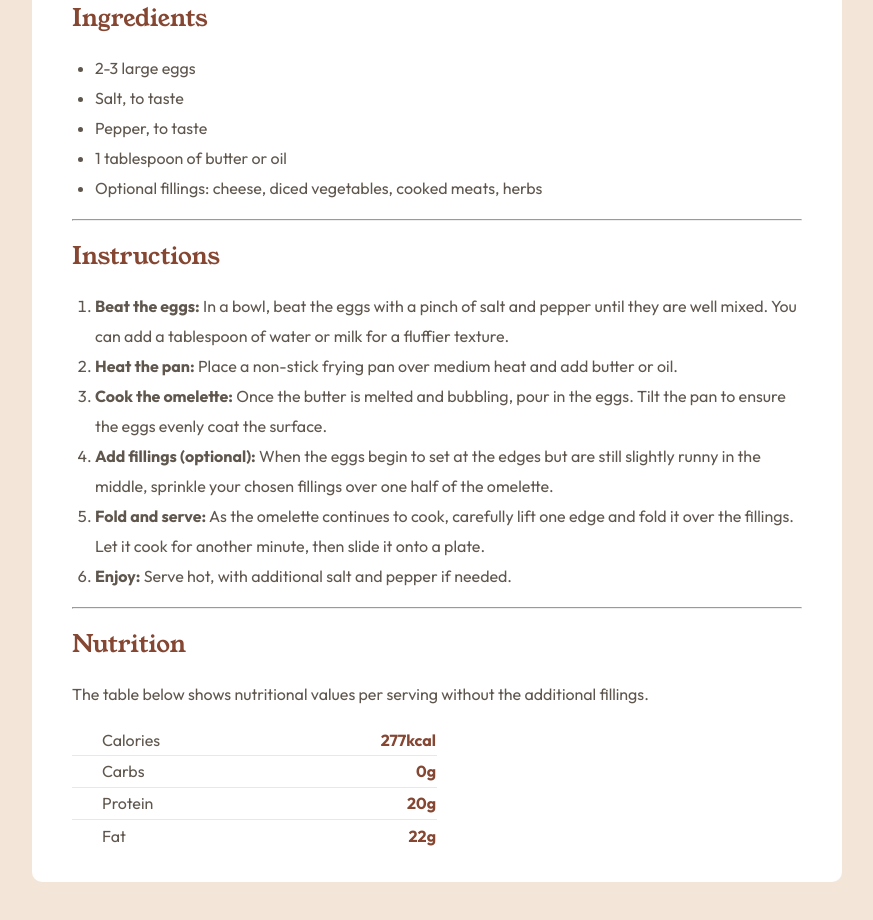
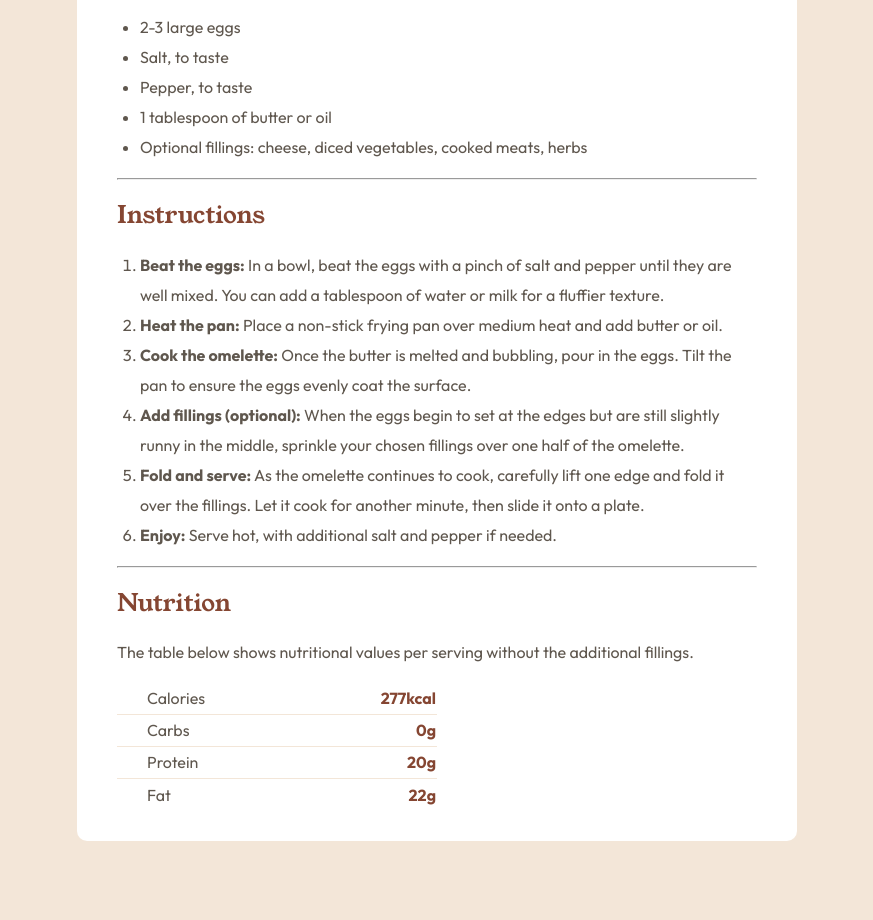
Before and after one commit to kateahn6/recipe-page, a plain HTML site: page index.html in a window 1536 px wide. Shown: the part 763-1683 px from the top of the page, without its empty margins (331-1204 px from the left). After the commit the page ends 1654 px from the top, so only its background shows below. Drawn offline with Linux system fonts and the light colour scheme.

Commit message:
Add files via upload

```diff
--- a/style.css
+++ b/style.css
@@ -13,9 +13,8 @@ body{
     font-size: 16px;
     line-height: 30px;
     font-family: "Outfit", sans-serif;
-    font-optical-sizing: auto;
     font-weight: 400;
-    color: hsl(30, 10%, 34%)
+    color: hsl(30, 10%,34%);
 }
 
  .main{
@@ -98,13 +97,21 @@ h1{
 }
 
 @media screen and (min-width: 320px){
-    #grid{
-        margin: 10px;
+    body{
+        padding: 50px 100px;
+    }
+
+    .main{
+        max-width: 200px;
     }
 }
 
 @media screen and (min-width: 1440px){
-    #grid{
-        margin: 50px 355px;
+    body{
+        padding: 30px 400px;
+    }
+
+    .main{
+        max-width: 200px;
     }
 }
```
